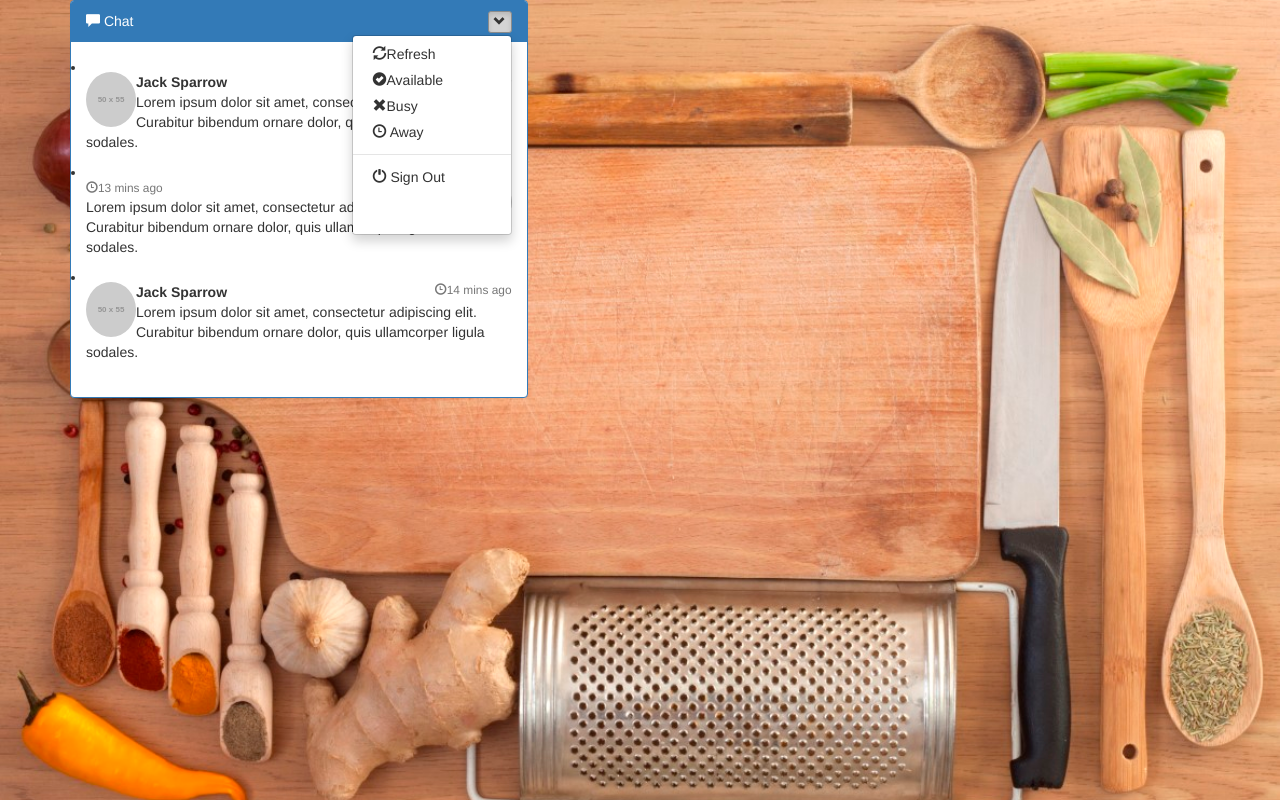
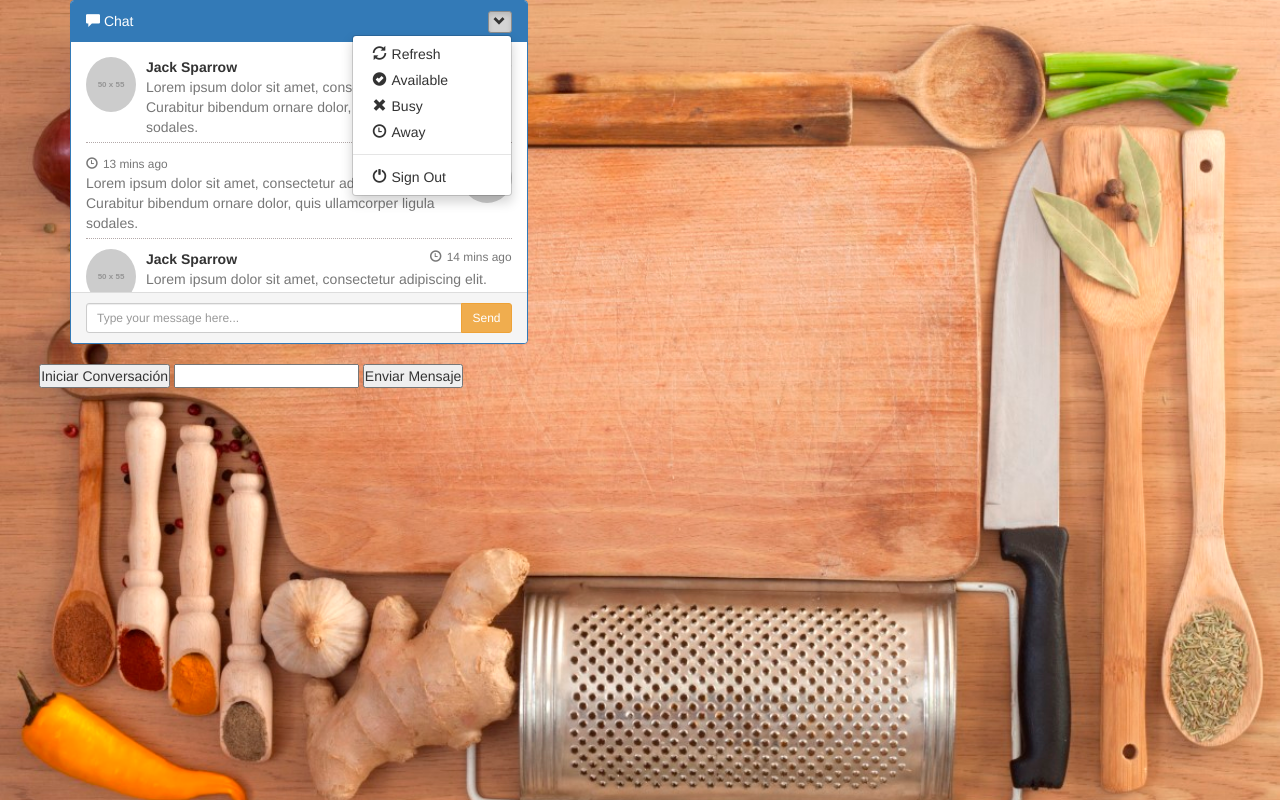
Before and after one commit to PaolaFU/red-social-restaurantes, a plain HTML site: page views/chat.html in a window 1280 px wide. Both pictures are taken after a click on the button 499 px from the left and 22 px from the top of the page. Drawn offline with Linux system fonts and the light colour scheme; placeholder pictures from the web are drawn by us.

Commit message:
añadiendo cambios a los colores

```diff
--- /dev/null
+++ b/css/chat.css
@@ -0,0 +1,70 @@
+* {
+  box-sizing: border-box;
+  margin: 0;
+  padding: 0;
+}
+
+.wood-background {
+  background-image: url('../assets/img/background.jpg');
+  background-repeat: no-repeat;
+  background-size: cover;
+}
+
+.vh100 {
+  height: 100vh;
+}
+
+.chat {
+  list-style: none;
+  margin: 0;
+  padding: 0;
+}
+
+.chat li {
+  margin-bottom: 10px;
+  padding-bottom: 5px;
+  border-bottom: 1px dotted #B3A9A9;
+}
+
+.chat li.left .chat-body {
+  margin-left: 60px;
+}
+
+.chat li.right .chat-body {
+  margin-right: 60px;
+}
+
+
+.chat li .chat-body p {
+  margin: 0;
+  color: #777777;
+}
+
+.panel .slidedown .glyphicon, .chat .glyphicon {
+    margin-right: 5px;
+}
+
+.panel-body {
+    overflow-y: scroll;
+    height: 250px;
+}
+
+.box-message {
+  margin-left: 2.8em;
+}
+
+::-webkit-scrollbar-track {
+    -webkit-box-shadow: inset 0 0 6px rgba(0,0,0,0.3);
+    background-color: #F5F5F5;
+}
+
+::-webkit-scrollbar {
+    width: 12px;
+    background-color: #F5F5F5;
+}
+
+
+::-webkit-scrollbar-thumb {
+    -webkit-box-shadow: inset 0 0 6px rgba(0,0,0,.3);
+    background-color: #555;
+  }
--- a/css/main.css
+++ b/css/main.css
@@ -138,13 +138,13 @@
 /* Estilos al panel */
 
 .panel-default {
-  border-color: #f16c25;
+  border-color: #efdfa0;
 }
 
-.panel-orange {
+.panel-cream {
   word-wrap: break-word;
-  background-color: #f16c25;
-  border-color: #f16c25;
+  background-color: #efdfa0;
+  border-color: #efdfa0;
 }
 
 .panel-body .paragraph {
@@ -154,7 +154,7 @@
 }
 
 .panel-body .paragraph a {
-  color: #88d54c;
+  color: #a7601a;
   font-size: 1.1em;
 }
 
@@ -190,8 +190,8 @@
 /* Tercera sección */
 
 .main-view-third-section {
-  background-color: #f16c25;
-  border-color: #f16c25;
+  background-color: #efdfa0;
+  border-color: #efdfa0;
   padding: 1em 0.5em 1em;
 }
 
@@ -207,7 +207,7 @@
 }
 
 .little-paragraph {
-  background-color: #fadd05;
+  background-color: #b7da99;
   word-wrap: break-word;
   padding: 1em;
   text-align: justify;
--- a/views/chat.html
+++ b/views/chat.html
@@ -12,11 +12,12 @@
 	<!-- tab icon -->
 	<link rel="shortcut icon" href="../assets/img/favicon.ico" type="image/x-icon">
 	<!--Css-->
-	<link rel="stylesheet" href="../css/main.css">
+	<link rel="stylesheet" href="../css/chat.css">
 	<title>Misky Perú</title>
 </head>
 <!-- Contenido de la página -->
 <body class="vh100 wood-background">
+  <!-- Chat -->
   <div class="container">
     <div class="row">
       <div class="col-md-5">
@@ -28,48 +29,35 @@
                 <span class="glyphicon glyphicon-chevron-down"></span>
               </button>
               <ul class="dropdown-menu slidedown">
-                            <li><a href="http://www.jquery2dotnet.com"><span class="glyphicon glyphicon-refresh">
-                            </span>Refresh</a></li>
-                            <li><a href="http://www.jquery2dotnet.com"><span class="glyphicon glyphicon-ok-sign">
-                            </span>Available</a></li>
-                            <li><a href="http://www.jquery2dotnet.com"><span class="glyphicon glyphicon-remove">
-                            </span>Busy</a></li>
-                            <li><a href="http://www.jquery2dotnet.com"><span class="glyphicon glyphicon-time"></span>
-                                Away</a></li>
+                <li><a href="chat.html"><span class="glyphicon glyphicon-refresh"></span>Refresh</a></li>
+                <li><a href="#"><span class="glyphicon glyphicon-ok-sign"></span>Available</a></li>
+                <li><a href="#"><span class="glyphicon glyphicon-remove"></span>Busy</a></li>
+                <li><a href="#"><span class="glyphicon glyphicon-time"></span>Away</a></li>
                 <li class="divider"></li>
-                            <li><a href="http://www.jquery2dotnet.com"><span class="glyphicon glyphicon-off"></span>
-                                Sign Out</a></li>
+                <li><a href="login.html"><span class="glyphicon glyphicon-off"></span>Sign Out</a></li>
               </ul>
             </div>
           </div>
           <div class="panel-body">
             <ul class="chat">
-                        <li class="left clearfix"><span class="chat-img pull-left">
-                            <img src="http://placehold.it/50/55C1E7/fff&text=U" alt="User Avatar" class="img-circle" />
-                        </span>
+              <li class="left clearfix">
+                <span class="chat-img pull-left"><img src="http://placehold.it/50/55C1E7/fff&text=U" alt="User Avatar" class="img-circle" /></span>
                 <div class="chat-body clearfix">
                   <div class="header">
                     <strong class="primary-font">Jack Sparrow</strong> <small class="pull-right text-muted">
                       <span class="glyphicon glyphicon-time"></span>12 mins ago</small>
                     </div>
-                                <p>
-                                    Lorem ipsum dolor sit amet, consectetur adipiscing elit. Curabitur bibendum ornare
-                                    dolor, quis ullamcorper ligula sodales.
-                                </p>
+                    <p>Lorem ipsum dolor sit amet, consectetur adipiscing elit. Curabitur bibendum ornare dolor, quis ullamcorper ligula sodales.</p>
                   </div>
                 </li>
-                        <li class="right clearfix"><span class="chat-img pull-right">
-                            <img src="http://placehold.it/50/FA6F57/fff&text=ME" alt="User Avatar" class="img-circle" />
-                        </span>
+                <li class="right clearfix">
+                  <span class="chat-img pull-right"><img src="http://placehold.it/50/FA6F57/fff&text=ME" alt="User Avatar" class="img-circle" /></span>
                   <div class="chat-body clearfix">
                     <div class="header">
                       <small class=" text-muted"><span class="glyphicon glyphicon-time"></span>13 mins ago</small>
                       <strong class="pull-right primary-font">Bhaumik Patel</strong>
                     </div>
-                                <p>
-                                  Lorem ipsum dolor sit amet, consectetur adipiscing elit. Curabitur bibendum ornare
-                                    dolor, quis ullamcorper ligula sodales.
-                                </p>
+                  <p>Lorem ipsum dolor sit amet, consectetur adipiscing elit. Curabitur bibendum ornare dolor, quis ullamcorper ligula sodales.</p>
                 </div>
               </li>
               <li class="left clearfix"><span class="chat-img pull-left">
@@ -80,12 +68,39 @@
                   <strong class="primary-font">Jack Sparrow</strong> <small class="pull-right text-muted">
                     <span class="glyphicon glyphicon-time"></span>14 mins ago</small>
                   </div>
-                                <p>
-                                    Lorem ipsum dolor sit amet, consectetur adipiscing elit. Curabitur bibendum ornare
-                                    dolor, quis ullamcorper ligula sodales.
-                                </p>
+                  <p>Lorem ipsum dolor sit amet, consectetur adipiscing elit. Curabitur bibendum ornare dolor, quis ullamcorper ligula sodales.</p>
                 </div>
               </li>
+              <li class="right clearfix"><span class="chat-img pull-right">
+                <img src="http://placehold.it/50/FA6F57/fff&text=ME" alt="User Avatar" class="img-circle" />
+              </span>
+              <div class="chat-body clearfix">
+                <div class="header">
+                  <small class=" text-muted"><span class="glyphicon glyphicon-time"></span>15 mins ago</small>
+                  <strong class="pull-right primary-font">Bhaumik Patel</strong>
+                </div>
+                <p>Lorem ipsum dolor sit amet, consectetur adipiscing elit. Curabitur bibendum ornare dolor, quis ullamcorper ligula sodales.</p>
+              </div>
+            </li>
+          </ul>
+        </div>
+        <div class="panel-footer">
+          <div class="input-group">
+            <input id="btn-input" type="text" class="form-control input-sm" placeholder="Type your message here..." />
+            <span class="input-group-btn">
+              <button class="btn btn-warning btn-sm" id="btn-chat">Send</button>
+            </span>
+          </div>
+        </div>
+      </div>
+    </div>
+  </div>
+</div>
+<div class="box-message">
+  <input type="button" value="Iniciar Conversación">
+  <input type="text" id="chat-user-message">
+  <input type="button" value="Enviar Mensaje">
+</div>
 <!-- Import jQuery-->
 <script src="../vendors/jquery/jquery-3.2.1.min.js"></script>
 <!-- Firebase -->
```
Also changed, not shown: views/main-view.html (+3 -2 lines). Lines whose indentation alone changed are shown as unchanged.
